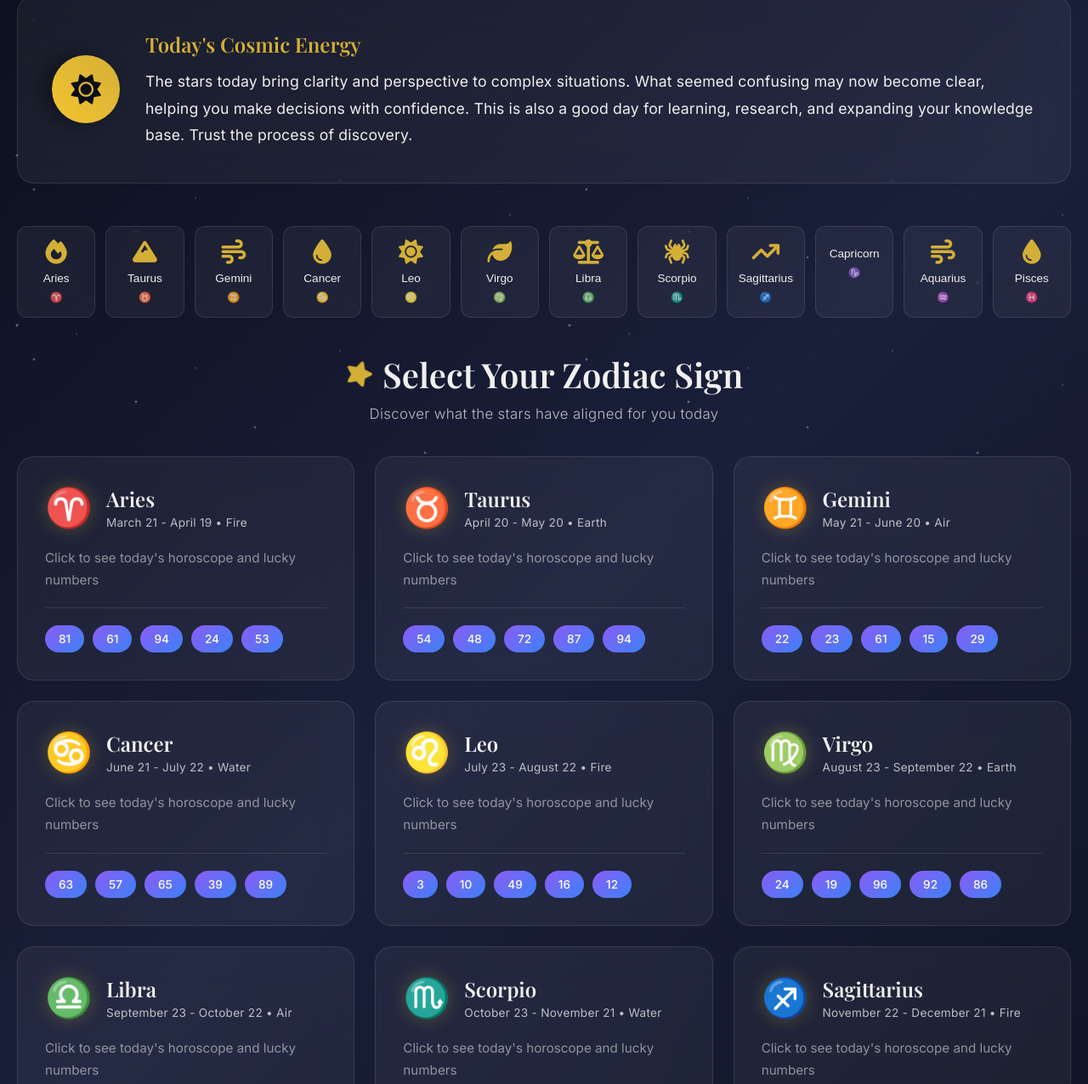
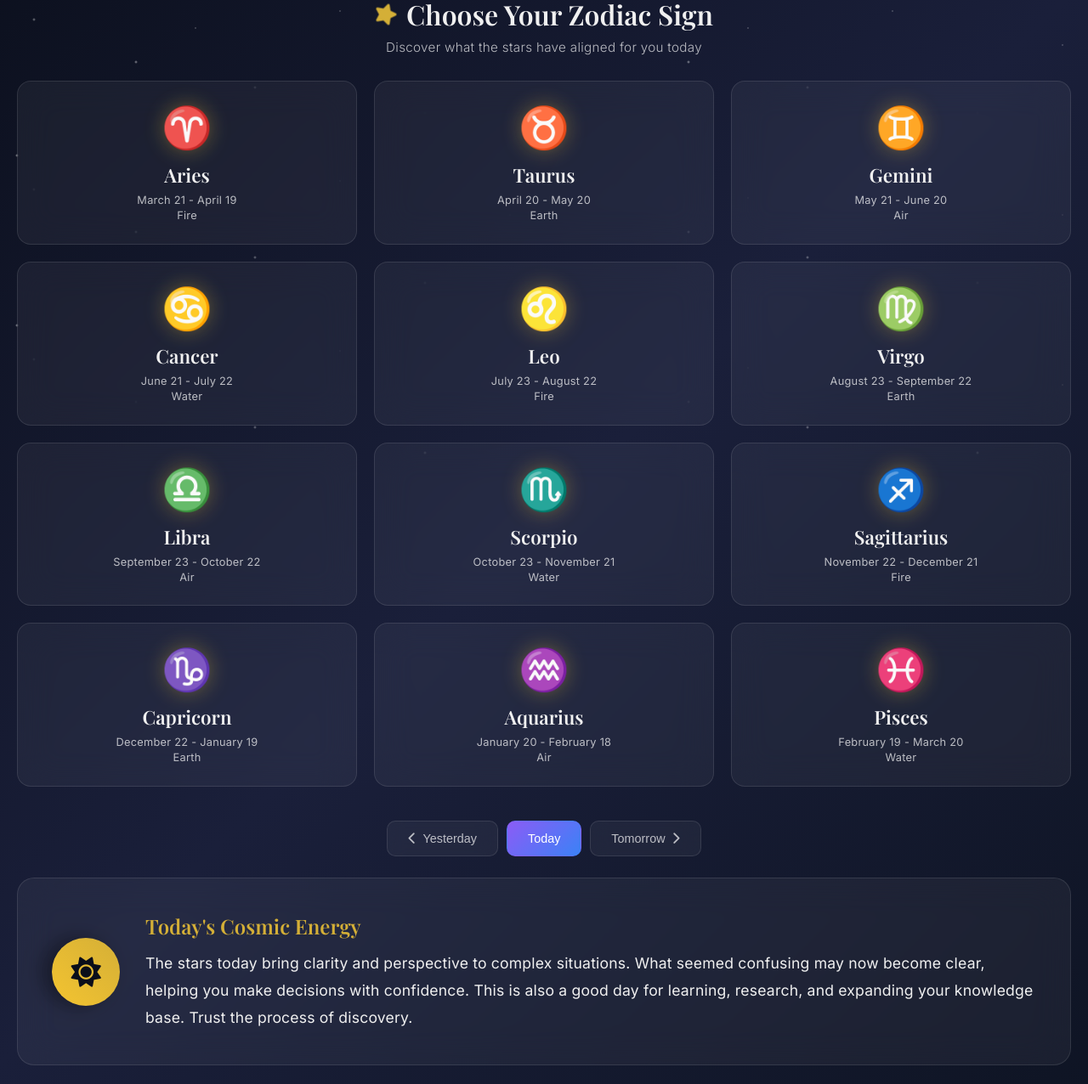
Before and after one commit to piymimi/horoscope-website, a plain HTML site: page index.html in a window 1280 px wide. Shown: the part 247-1523 px from the top of the page at 85% size. Drawn offline with nearby package versions, Linux system fonts and the light colour scheme.

Commit message:
Restructure layout to match professional horoscope sites - zodiac grid first, then general horoscope with day navigation

```diff
--- a/index.html
+++ b/index.html
@@ -19,27 +19,32 @@
             <p id="currentDate" class="date"></p>
         </header>
 
+        <div id="zodiacSelection" class="zodiac-selection fade-in">
+            <div class="section-header">
+                <h2><i class="fas fa-star"></i> Choose Your Zodiac Sign</h2>
+                <p class="section-subtitle">Discover what the stars have aligned for you today</p>
+            </div>
+            <div id="zodiacGrid" class="zodiac-grid"></div>
+        </div>
+
         <div id="generalHoroscope" class="general-horoscope">
+            <div class="day-navigation">
+                <button class="day-tab" data-day="-1"><i class="fas fa-chevron-left"></i> Yesterday</button>
+                <button class="day-tab active" data-day="0">Today</button>
+                <button class="day-tab" data-day="1">Tomorrow <i class="fas fa-chevron-right"></i></button>
+            </div>
             <div class="horoscope-card">
                 <div class="horoscope-icon">
                     <i class="fas fa-sun"></i>
                 </div>
                 <div class="horoscope-content">
-                    <h3>Today's Cosmic Energy</h3>
+                    <h3 id="generalHoroscopeTitle">Today's Cosmic Energy</h3>
                     <p id="generalHoroscopeText">Loading...</p>
                 </div>
             </div>
         </div>
 
         <div id="signSelector" class="sign-selector"></div>
-
-        <div id="zodiacSelection" class="zodiac-selection fade-in">
-            <div class="section-header">
-                <h2><i class="fas fa-star"></i> Select Your Zodiac Sign</h2>
-                <p class="section-subtitle">Discover what the stars have aligned for you today</p>
-            </div>
-            <div id="zodiacGrid" class="zodiac-grid"></div>
-        </div>
 
         <div id="horoscopeDisplay" class="horoscope-display hidden">
             <button id="backButton" class="back-button">
--- a/script.js
+++ b/script.js
@@ -94,15 +94,35 @@ const generalHoroscopes = [
     }
 ];
 
-const getGeneralHoroscope = () => {
-    const dayOfMonth = new Date().getDate();
+const getGeneralHoroscope = (dayOffset = 0) => {
+    const date = new Date();
+    date.setDate(date.getDate() + dayOffset);
+    const dayOfMonth = date.getDate();
     const index = (dayOfMonth - 1) % generalHoroscopes.length;
-    return generalHoroscopes[index];
+    return {
+        text: generalHoroscopes[index].text,
+        date: date.toLocaleDateString('en-US', {
+            weekday: 'long',
+            month: 'long',
+            day: 'numeric',
+            year: 'numeric'
+        }),
+        dayOffset: dayOffset
+    };
 };
 
-const loadGeneralHoroscope = () => {
+const loadGeneralHoroscope = (dayOffset = 0) => {
     const horoscopeText = document.getElementById('generalHoroscopeText');
-    const horoscope = getGeneralHoroscope();
+    const horoscopeTitle = document.getElementById('generalHoroscopeTitle');
+    const horoscope = getGeneralHoroscope(dayOffset);
+
+    const titles = {
+        '-1': "Yesterday's Cosmic Energy",
+        '0': "Today's Cosmic Energy",
+        '1': "Tomorrow's Cosmic Energy"
+    };
+
+    horoscopeTitle.textContent = titles[dayOffset.toString()];
 
     horoscopeText.style.opacity = '0';
     setTimeout(() => {
@@ -269,19 +289,11 @@ const createZodiacCard = (sign) => {
     const card = document.createElement('div');
     card.className = 'zodiac-card';
 
-    const luckyNumbers = generateLuckyNumbers();
-
     card.innerHTML = `
-        <div class="zodiac-header">
-            <div class="zodiac-symbol">${sign.symbol}</div>
-            <div class="zodiac-info">
-                <h2>${sign.name}</h2>
-                <p class="zodiac-dates">${sign.dates} • ${sign.element}</p>
-            </div>
-        </div>
-        <p class="horoscope-text">Click to see today's horoscope and lucky numbers</p>
-        <div class="lucky-numbers">
-            ${luckyNumbers.map(num => `<span>${num}</span>`).join('')}
+        <div class="zodiac-symbol">${sign.symbol}</div>
+        <div class="zodiac-info">
+            <h2>${sign.name}</h2>
+            <p class="zodiac-dates">${sign.dates}<br>${sign.element}</p>
         </div>
     `;
 
@@ -406,6 +418,16 @@ const init = () => {
     });
 
     document.getElementById('backButton').addEventListener('click', hideDetailedHoroscope);
+
+    const dayTabs = document.querySelectorAll('.day-tab');
+    dayTabs.forEach(tab => {
+        tab.addEventListener('click', () => {
+            dayTabs.forEach(t => t.classList.remove('active'));
+            tab.classList.add('active');
+            const dayOffset = parseInt(tab.getAttribute('data-day'));
+            loadGeneralHoroscope(dayOffset);
+        });
+    });
 };
 
 document.addEventListener('DOMContentLoaded', init);
--- a/styles.css
+++ b/styles.css
@@ -133,8 +133,43 @@ header h1 {
 }
 
 .general-horoscope {
-    margin-bottom: 50px;
+    margin-bottom: 40px;
+    margin-top: 40px;
     animation: fadeInUp 0.6s ease-out 0.1s backwards;
+}
+
+.general-horoscope .day-navigation {
+    display: flex;
+    justify-content: center;
+    gap: 10px;
+    margin-bottom: 25px;
+}
+
+.general-horoscope .day-tab {
+    background: var(--bg-card);
+    backdrop-filter: blur(10px);
+    border: 1px solid var(--border-color);
+    color: var(--text-secondary);
+    padding: 12px 24px;
+    border-radius: 10px;
+    cursor: pointer;
+    font-size: 0.9rem;
+    font-weight: 500;
+    transition: all var(--transition-base);
+    display: flex;
+    align-items: center;
+    gap: 8px;
+}
+
+.general-horoscope .day-tab:hover {
+    background: var(--bg-card-hover);
+    color: var(--text-primary);
+}
+
+.general-horoscope .day-tab.active {
+    background: linear-gradient(135deg, var(--accent-purple) 0%, var(--accent-blue) 100%);
+    color: white;
+    border-color: transparent;
 }
 
 .general-horoscope .horoscope-card {
@@ -209,10 +244,12 @@ header h1 {
 
 .sign-selector {
     display: grid;
-    grid-template-columns: repeat(auto-fit, minmax(80px, 1fr));
-    gap: 12px;
-    margin-bottom: 40px;
-    animation: fadeInUp 0.6s ease-out 0.2s backwards;
+    grid-template-columns: repeat(auto-fit, minmax(70px, 1fr));
+    gap: 10px;
+    margin-top: 50px;
+    padding-top: 30px;
+    border-top: 1px solid var(--border-color);
+    animation: fadeInUp 0.6s ease-out 0.3s backwards;
 }
 
 .sign-option {
@@ -220,16 +257,16 @@ header h1 {
     backdrop-filter: blur(10px);
     border: 1px solid var(--border-color);
     color: var(--text-primary);
-    border-radius: 12px;
-    padding: 16px 12px;
+    border-radius: 10px;
+    padding: 14px 10px;
     cursor: pointer;
     transition: all var(--transition-base);
-    font-size: 0.85rem;
+    font-size: 0.75rem;
     font-weight: 500;
     display: flex;
     flex-direction: column;
     align-items: center;
-    gap: 8px;
+    gap: 6px;
     position: relative;
     overflow: hidden;
 }
@@ -252,13 +289,13 @@ header h1 {
 }
 
 .sign-option:hover {
-    transform: translateY(-4px);
+    transform: translateY(-3px);
     box-shadow: var(--shadow-md);
     border-color: var(--accent-purple);
 }
 
 .sign-option i {
-    font-size: 1.8rem;
+    font-size: 1.5rem;
     color: var(--accent-gold);
     transition: transform var(--transition-base);
 }
@@ -268,7 +305,7 @@ header h1 {
 }
 
 .sign-option span:last-child {
-    font-size: 0.75rem;
+    font-size: 0.7rem;
     opacity: 0.8;
 }
 
@@ -278,23 +315,23 @@ header h1 {
 
 .section-header {
     text-align: center;
-    margin-bottom: 40px;
+    margin-bottom: 30px;
 }
 
 .section-header h2 {
     font-family: 'Playfair Display', Georgia, serif;
-    font-size: 2.5rem;
+    font-size: 2rem;
     font-weight: 600;
-    margin-bottom: 10px;
+    margin-bottom: 8px;
     display: flex;
     align-items: center;
     justify-content: center;
-    gap: 12px;
+    gap: 10px;
 }
 
 .section-header i {
     color: var(--accent-gold);
-    font-size: 1.8rem;
+    font-size: 1.5rem;
     animation: starSpin 4s linear infinite;
 }
 
@@ -305,42 +342,44 @@ header h1 {
 
 .section-subtitle {
     color: var(--text-secondary);
-    font-size: 1.05rem;
+    font-size: 0.95rem;
     font-weight: 300;
     letter-spacing: 0.02em;
 }
 
 .zodiac-grid {
     display: grid;
-    grid-template-columns: repeat(auto-fit, minmax(320px, 1fr));
-    gap: 24px;
+    grid-template-columns: repeat(3, 1fr);
+    gap: 20px;
+    margin-top: 30px;
 }
 
 .zodiac-card {
     background: var(--bg-card);
     backdrop-filter: blur(20px);
     border: 1px solid var(--border-color);
-    border-radius: 20px;
-    padding: 32px;
+    border-radius: 16px;
+    padding: 24px;
     transition: all var(--transition-base);
     cursor: pointer;
     position: relative;
     overflow: hidden;
-    animation: fadeInUp 0.6s ease-out backwards;
+    text-align: center;
+    animation: fadeInUp 0.5s ease-out backwards;
 }
 
-.zodiac-card:nth-child(1) { animation-delay: 0.5s; }
-.zodiac-card:nth-child(2) { animation-delay: 0.6s; }
-.zodiac-card:nth-child(3) { animation-delay: 0.7s; }
-.zodiac-card:nth-child(4) { animation-delay: 0.8s; }
-.zodiac-card:nth-child(5) { animation-delay: 0.9s; }
-.zodiac-card:nth-child(6) { animation-delay: 1.0s; }
-.zodiac-card:nth-child(7) { animation-delay: 1.1s; }
-.zodiac-card:nth-child(8) { animation-delay: 1.2s; }
-.zodiac-card:nth-child(9) { animation-delay: 1.3s; }
-.zodiac-card:nth-child(10) { animation-delay: 1.4s; }
-.zodiac-card:nth-child(11) { animation-delay: 1.5s; }
-.zodiac-card:nth-child(12) { animation-delay: 1.6s; }
+.zodiac-card:nth-child(1) { animation-delay: 0.1s; }
+.zodiac-card:nth-child(2) { animation-delay: 0.15s; }
+.zodiac-card:nth-child(3) { animation-delay: 0.2s; }
+.zodiac-card:nth-child(4) { animation-delay: 0.25s; }
+.zodiac-card:nth-child(5) { animation-delay: 0.3s; }
+.zodiac-card:nth-child(6) { animation-delay: 0.35s; }
+.zodiac-card:nth-child(7) { animation-delay: 0.4s; }
+.zodiac-card:nth-child(8) { animation-delay: 0.45s; }
+.zodiac-card:nth-child(9) { animation-delay: 0.5s; }
+.zodiac-card:nth-child(10) { animation-delay: 0.55s; }
+.zodiac-card:nth-child(11) { animation-delay: 0.6s; }
+.zodiac-card:nth-child(12) { animation-delay: 0.65s; }
 
 .zodiac-card::before {
     content: '';
@@ -360,60 +399,49 @@ header h1 {
 }
 
 .zodiac-card:hover {
-    transform: translateY(-8px);
+    transform: translateY(-6px);
     box-shadow: var(--shadow-lg);
     border-color: var(--accent-purple);
 }
 
-.zodiac-header {
-    display: flex;
-    align-items: center;
-    margin-bottom: 20px;
-}
-
 .zodiac-symbol {
-    font-size: 2.8rem;
-    margin-right: 16px;
+    font-size: 3rem;
+    margin-bottom: 12px;
     color: var(--accent-gold);
-    filter: drop-shadow(0 0 10px rgba(212, 175, 55, 0.3));
+    filter: drop-shadow(0 0 12px rgba(212, 175, 55, 0.4));
 }
 
 .zodiac-info h2 {
     font-family: 'Playfair Display', Georgia, serif;
-    font-size: 1.5rem;
+    font-size: 1.4rem;
     font-weight: 600;
     color: var(--text-primary);
-    margin-bottom: 4px;
+    margin-bottom: 6px;
 }
 
 .zodiac-dates {
     color: var(--text-secondary);
-    font-size: 0.85rem;
+    font-size: 0.8rem;
     letter-spacing: 0.02em;
-}
-
-.horoscope-text {
-    color: var(--text-muted);
-    line-height: 1.7;
-    font-size: 0.95rem;
-    margin-bottom: 20px;
+    line-height: 1.4;
 }
 
 .lucky-numbers {
-    margin-top: 20px;
-    padding-top: 20px;
+    margin-top: 16px;
+    padding-top: 16px;
     border-top: 1px solid var(--border-color);
     display: flex;
-    gap: 10px;
+    gap: 8px;
     flex-wrap: wrap;
+    justify-content: center;
 }
 
 .lucky-numbers span {
     background: linear-gradient(135deg, var(--accent-purple) 0%, var(--accent-blue) 100%);
     color: white;
-    padding: 8px 16px;
-    border-radius: 20px;
-    font-size: 0.85rem;
+    padding: 6px 14px;
+    border-radius: 18px;
+    font-size: 0.8rem;
     font-weight: 500;
     transition: transform var(--transition-fast);
 }
@@ -603,19 +631,47 @@ header h1 {
     }
 
     .zodiac-grid {
-        grid-template-columns: 1fr;
+        grid-template-columns: repeat(2, 1fr);
+        gap: 16px;
+    }
+
+    .zodiac-card {
+        padding: 20px;
+    }
+
+    .zodiac-symbol {
+        font-size: 2.5rem;
+    }
+
+    .zodiac-info h2 {
+        font-size: 1.2rem;
+    }
+
+    .zodiac-dates {
+        font-size: 0.75rem;
     }
 
     .sign-selector {
-        grid-template-columns: repeat(auto-fit, minmax(70px, 1fr));
+        grid-template-columns: repeat(auto-fit, minmax(65px, 1fr));
     }
 
     .sign-option {
-        padding: 14px 10px;
+        padding: 12px 8px;
     }
 
     .sign-option i {
-        font-size: 1.5rem;
+        font-size: 1.3rem;
+    }
+
+    .general-horoscope .horoscope-card {
+        flex-direction: column;
+        text-align: center;
+        padding: 30px 20px;
+    }
+
+    .general-horoscope .day-tab {
+        padding: 10px 16px;
+        font-size: 0.8rem;
     }
 
     .detailed-horoscope .horoscope-header {
@@ -639,6 +695,16 @@ header h1 {
     }
 
     .section-header h2 {
-        font-size: 1.8rem;
+        font-size: 1.5rem;
     }
 }
+
+@media (max-width: 480px) {
+    .zodiac-grid {
+        grid-template-columns: 1fr;
+    }
+
+    .general-horoscope .day-navigation {
+        flex-direction: column;
+    }
+}
```
